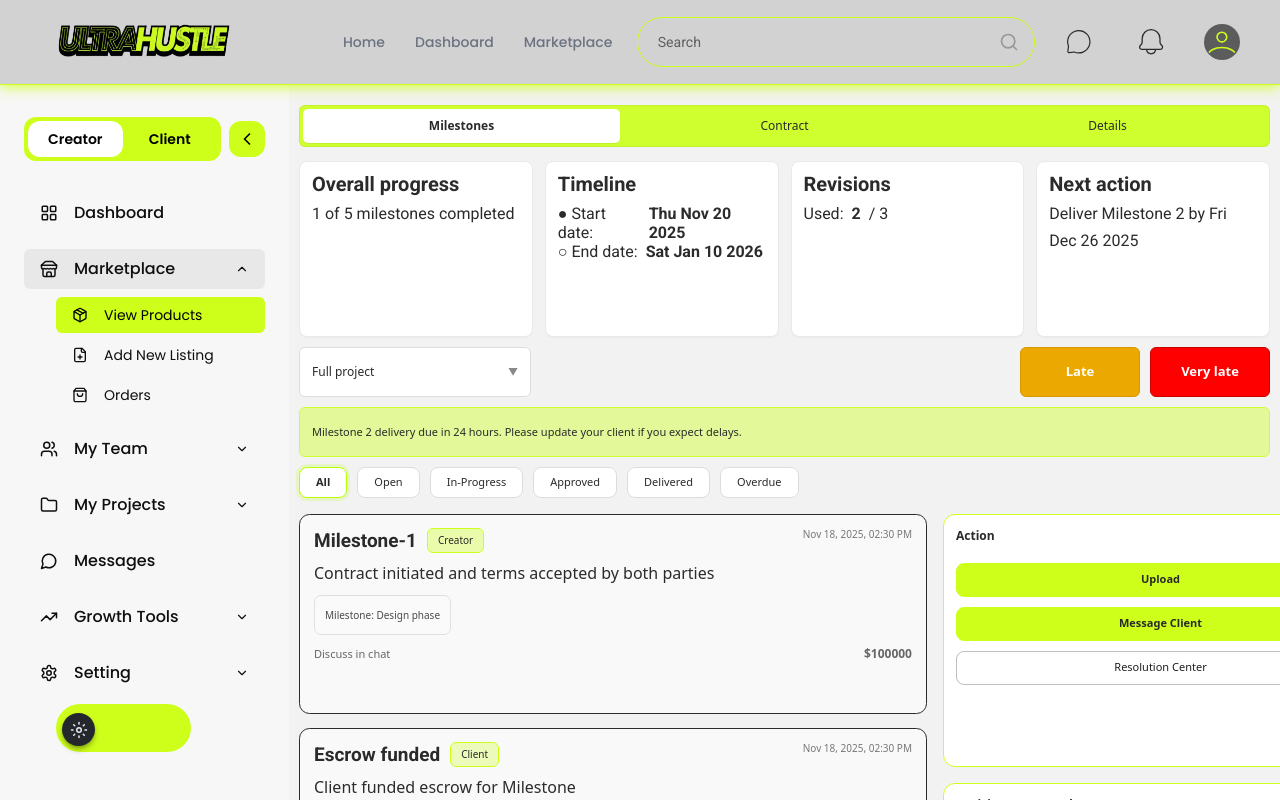
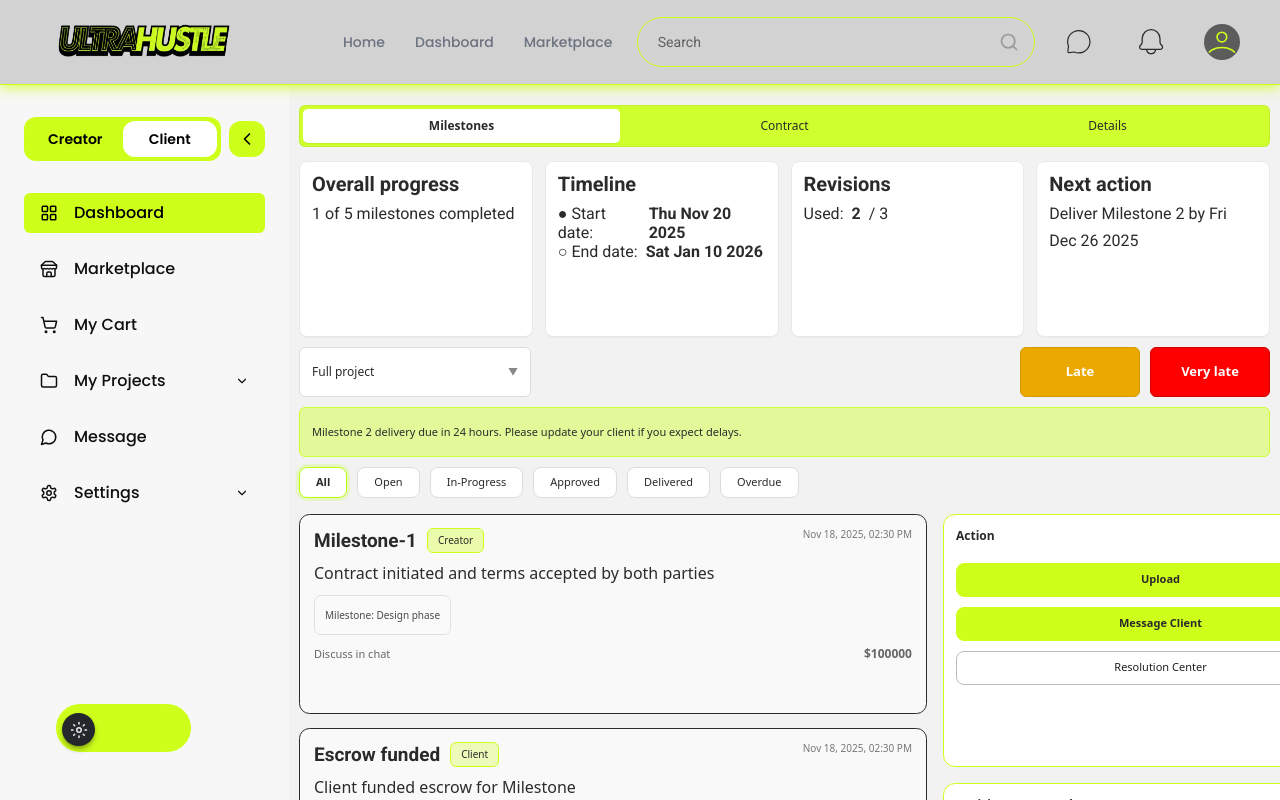
Before and after one commit to milanKUN/ultrahustle_new, a React (Vite) app: page /milestones in a window 1280 px wide. Built offline with nearby package versions, Linux system fonts and the light colour scheme.

Commit message:
update from collaborator

```diff
--- a/src/components/layout/Sidebar.jsx
+++ b/src/components/layout/Sidebar.jsx
@@ -17,68 +17,85 @@ import {
   Package,
   FilePlus,
   ShoppingBag,
+  ShoppingCart,
 } from "lucide-react";
 
 /* ================= DATA ================= */
 
 const CREATOR_ITEMS = [
   { label: "Dashboard", icon: LayoutGrid },
+
   {
     label: "Marketplace",
     icon: Store,
     children: [
       { label: "View Products", icon: Package, highlight: true },
-      { label: "Add New Listing", icon: FilePlus },
-      { label: "Orders", icon: ShoppingBag },
+      { label: "Add New Listings", icon: FilePlus },
     ],
   },
+
   {
     label: "My Team",
     icon: Users,
     children: [
       { label: "Create Team", icon: Maximize2, highlight: true },
-      { label: "Add Members", icon: Users },
-      { label: "Manage Teams", icon: Users },
+      { label: "Manage Team", icon: Users },
     ],
   },
+
   {
     label: "My Projects",
     icon: Folder,
-    children: [{ label: "Active Projects", icon: Folder }],
+    children: [
+      { label: "Active Projects", icon: Folder },
+      { label: "My Orders", icon: ShoppingBag },
+    ],
   },
-  { label: "Messages", icon: MessageCircle },
+
+  { label: "Message", icon: MessageCircle },
+
   {
     label: "Growth Tools",
     icon: TrendingUp,
-    children: [
-      { label: "Analytics & Earnings", icon: TrendingUp },
-      { label: "Boost Listings", icon: ShoppingBag },
-    ],
+    children: [{ label: "Analytics & Earning", icon: TrendingUp }],
   },
+
   {
-    label: "Setting",
+    label: "Settings",
     icon: Settings,
     children: [
-      { label: "Profile and Setting", icon: Users },
+      { label: "Profile & Settings", icon: Users },
       { label: "Payout / Wallet", icon: ShoppingBag },
-      { label: "Contracts", icon: FilePlus },
     ],
   },
 ];
 
 const CLIENT_ITEMS = [
   { label: "Dashboard", icon: LayoutGrid },
-  {
-    label: "Marketplace",
-    icon: Store,
-    children: [{ label: "Browse" }, { label: "My Orders" }],
-  },
+
+  { label: "Marketplace", icon: Store },
+
+  { label: "My Cart", icon: ShoppingCart },
+
   {
     label: "My Projects",
     icon: Folder,
-    children: [{ label: "Active Projects" }],
+    children: [
+      { label: "Active Projects", icon: Folder },
+      { label: "My Orders", icon: ShoppingBag },
+    ],
   },
-  { label: "Messages", icon: MessageCircle },
+
+  { label: "Message", icon: MessageCircle },
+
+  {
+    label: "Settings",
+    icon: Settings,
+    children: [
+      { label: "Profile & Settings", icon: Users },
+      { label: "Payout / Wallet", icon: ShoppingBag },
+    ],
+  },
 ];
 
 /* ================= COMPONENT ================= */
@@ -98,32 +115,54 @@ export default function Sidebar({
   const [openMenu, setOpenMenu] = useState(null);
   const [userType, setUserType] = useState("creator");
 
-  // ✅ ONLY for Dashboard & Messages neon
+  // ✅ ONLY for Dashboard & Message neon
   const [activeMain, setActiveMain] = useState("Dashboard");
 
   useEffect(() => {
     const path = window.location.pathname;
 
-    // Default values
     let detectedMain = "Dashboard";
     let detectedMenu = null;
 
+    // ✅ SINGLE PAGES
     if (path.includes("/dashboard")) {
       detectedMain = "Dashboard";
       detectedMenu = null;
-    } else if (path.includes("/setting")) {
-      detectedMain = "Setting";
-      detectedMenu = "Setting";
-    } else if (path.includes("/marketplace") || path.includes("/listing") || path.includes("/contracts") || path.includes("/milestones")) {
+    } else if (path.includes("/messages")) {
+      detectedMain = "Message";
+      detectedMenu = null;
+    }
+
+    // ✅ SETTINGS (dropdown)
+    else if (path.includes("/setting") || path.includes("/settings")) {
+      detectedMain = "Settings";
+      detectedMenu = "Settings";
+    }
+
+    // ✅ MARKETPLACE (dropdown)
+    else if (
+      path.includes("/marketplace") ||
+      path.includes("/listing") ||
+      path.includes("/contracts") ||
+      path.includes("/solo-contracts")
+    ) {
       detectedMain = "Marketplace";
       detectedMenu = "Marketplace";
-    } else if (path.includes("/team")) {
+    }
+
+    // ✅ TEAM (dropdown)
+    else if (path.includes("/team") || path.includes("/create-team")) {
       detectedMain = "My Team";
       detectedMenu = "My Team";
-    } else if (path.includes("/messages")) {
-      detectedMain = "Messages";
-      detectedMenu = null;
-    } else if (path.includes("/project")) {
+    }
+
+    // ✅ PROJECTS (dropdown)  <-- IMPORTANT FIX: milestones/orders comes here
+    else if (
+      path.includes("/project") ||
+      path.includes("/milestones") ||
+      path.includes("/orders") ||
+      path.includes("/my-orders")
+    ) {
       detectedMain = "My Projects";
       detectedMenu = "My Projects";
     }
@@ -131,14 +170,15 @@ export default function Sidebar({
     setActiveMain(detectedMain);
     setOpenMenu(detectedMenu);
 
-    if (path.includes("/setting") || forceClient) {
-      setUserType("creator");
-      setShowSettings(true);
-      // setExpanded(true); // Keep sidebar collapsed initially
+    // ✅ force client
+    if (forceClient) {
+      setUserType("client");
+      setShowSettings(false);
     }
-  }, [forceClient, setExpanded, setShowSettings]);
+  }, [forceClient, setShowSettings]);
 
   const SIDEBAR_ITEMS = userType === "creator" ? CREATOR_ITEMS : CLIENT_ITEMS;
+
   const [isMobile, setIsMobile] = useState(false);
   const [activeBottomTab, setActiveBottomTab] = useState("Marketplace");
 
@@ -156,16 +196,16 @@ export default function Sidebar({
     }
   }, [isMobile, setExpanded, setShowSettings]);
 
-  // ✅ userType change handle
   useEffect(() => {
     if (userType === "client") {
       setActiveMain("Dashboard");
+      setOpenMenu(null);
     }
   }, [userType]);
 
   return (
     <>
-      <div className="flex ">
+      <div className="flex">
         {/* ================= ICON RAIL ================= */}
         {!isMobile && !expanded && (
           <aside
@@ -182,7 +222,11 @@ export default function Sidebar({
 
             <div className="flex flex-col space-y-6">
               {SIDEBAR_ITEMS.map((item) => (
-                <item.icon key={item.label} size={18} style={{ color: "var(--text)" }} />
+                <item.icon
+                  key={item.label}
+                  size={18}
+                  style={{ color: "var(--text)" }}
+                />
               ))}
             </div>
           </aside>
@@ -201,7 +245,8 @@ export default function Sidebar({
           <aside
             className={`
               relative
-              ${isMobile
+              ${
+                isMobile
                   ? "fixed top-0 left-0 h-screen w-[289px] z-[9999]"
                   : "relative w-[289px] min-w-[289px] min-h-[calc(100vh-85px)]"
               }
@@ -233,7 +278,7 @@ export default function Sidebar({
 
               <button
                 onClick={() => setExpanded(false)}
-                className="p-2 rounded-xl bg-[#CEFF1B] text-[#CEFF1B] hover:text-[#bddd18]  transition"
+                className="p-2 rounded-xl bg-[#CEFF1B] text-[#CEFF1B] hover:text-[#bddd18] transition"
                 title="Collapse Sidebar"
               >
                 <ChevronLeft size={20} />
@@ -244,35 +289,60 @@ export default function Sidebar({
             <nav className="space-y-4">
               {SIDEBAR_ITEMS.map((item) => {
                 const isDashboardOrMsg =
-                  item.label === "Dashboard" || item.label === "Messages";
+                  item.label === "Dashboard" || item.label === "Message";
 
-                // ✅ neon only for Dashboard & Messages (when selected)
                 const isNeon = isDashboardOrMsg && activeMain === item.label;
 
                 return (
                   <div key={item.label}>
                     <button
                       onClick={() => {
-                        if (isDashboardOrMsg) {
+                        // ✅ Dashboard
+                        if (item.label === "Dashboard") {
+                          setActiveMain("Dashboard");
+                          setOpenMenu(null);
+                          navigate("/dashboard");
+                          return;
+                        }
+
+                        // ✅ Message
+                        if (item.label === "Message") {
+                          setActiveMain("Message");
+                          setOpenMenu(null);
+                          navigate("/messages");
+                          return;
+                        }
+
+                        // ✅ Client single pages
+                        if (userType === "client" && !item.children) {
                           setActiveMain(item.label);
-                          if (item.label === "Dashboard") navigate("/dashboard");
+                          setOpenMenu(null);
+
+                          if (item.label === "Marketplace")
+                            navigate("/marketplace");
+                          else if (item.label === "My Cart") navigate("/cart");
+                          return;
                         }
-                        // keep old behavior
+
+                        // ✅ Dropdowns
+                        setActiveMain(item.label);
                         setOpenMenu(openMenu === item.label ? null : item.label);
                       }}
                       className="w-full flex items-center font-medium px-3 py-2 rounded-md transition"
                       style={{
-                        // ✅ Neon highlights for Dashboard & Messages (single pages) OR active dropdown items
                         backgroundColor: isNeon
                           ? "#CEFF1B"
-                          : // ✅ Dropdown parent buttons stay grey when open
-                          (theme === "dark" && openMenu === item.label)
+                          : theme === "dark" && openMenu === item.label
                           ? "#3A3A3A"
-                            : (theme === "light" && openMenu === item.label)
+                          : theme === "light" && openMenu === item.label
                           ? "#E8E8E8"
                           : "transparent",
 
-                        color: isNeon ? "#000000" : theme === "dark" ? "#FFFFFF" : "var(--text)",
+                        color: isNeon
+                          ? "#000000"
+                          : theme === "dark"
+                          ? "#FFFFFF"
+                          : "var(--text)",
                       }}
                     >
                       <item.icon size={18} />
@@ -281,7 +351,8 @@ export default function Sidebar({
                       {item.children && (
                         <ChevronDown
                           size={14}
-                          className={`ml-auto transition-transform ${openMenu === item.label ? "rotate-180" : ""
+                          className={`ml-auto transition-transform ${
+                            openMenu === item.label ? "rotate-180" : ""
                           }`}
                         />
                       )}
@@ -291,20 +362,46 @@ export default function Sidebar({
                       <div className="ml-8 mt-2 space-y-1">
                         {item.children.map((sub) => {
                           const Icon = sub.icon;
+
                           return (
                             <div
                               key={sub.label}
                               className="flex items-center gap-3 text-sm px-3 py-2 rounded-md cursor-pointer transition"
                               onClick={() => {
-                                // Navigate based on sub-label
-                                if (sub.label === "Profile and Setting") navigate("/setting");
-                                else if (sub.label === "Create Team") navigate("/create-team");
-                                else if (sub.label === "View Products") navigate("/solo-contracts-listing");
-                                else if (sub.label === "Contracts") navigate("/solo-contracts-listing");
-                                else if (sub.label === "Active Projects") navigate("/milestones");
+                                const label = sub.label;
+
+                                // ✅ SETTINGS
+                                if (label === "Profile & Settings")
+                                  navigate("/setting");
+                                else if (label === "Payout / Wallet")
+                                  navigate("/wallet");
+
+                                // ✅ TEAM
+                                else if (label === "Create Team")
+                                  navigate("/create-team");
+                                else if (label === "Manage Team")
+                                  navigate("/team");
+
+                                // ✅ MARKETPLACE
+                                else if (label === "View Products")
+                                  navigate("/solo-contracts-listing");
+                                else if (label === "Add New Listings")
+                                  navigate("/add-listing");
+
+                                // ✅ PROJECTS
+                                else if (label === "Active Projects")
+                                  navigate("/milestones");
+                                else if (label === "My Orders")
+                                  navigate("/orders");
+
+                                // ✅ GROWTH
+                                else if (label === "Analytics & Earning")
+                                  navigate("/analytics");
                               }}
                               style={{
-                                backgroundColor: sub.highlight ? "#CEFF1B" : "transparent",
+                                backgroundColor: sub.highlight
+                                  ? "#CEFF1B"
+                                  : "transparent",
                                 color: sub.highlight ? "#000" : "var(--text)",
                               }}
                             >
@@ -341,7 +438,11 @@ export default function Sidebar({
                     flex items-center justify-center
                     shadow-md shadow-black/30
                     transition-all duration-300 ease-in-out
-                    ${theme === "dark" ? "left-[96px] bg-[#24272C]" : "left-[6px] bg-[#24272C]"}
+                    ${
+                      theme === "dark"
+                        ? "left-[96px] bg-[#24272C]"
+                        : "left-[6px] bg-[#24272C]"
+                    }
                   `}
                 >
                   {theme === "dark" ? (
```
Lines whose indentation alone changed are shown as unchanged.
